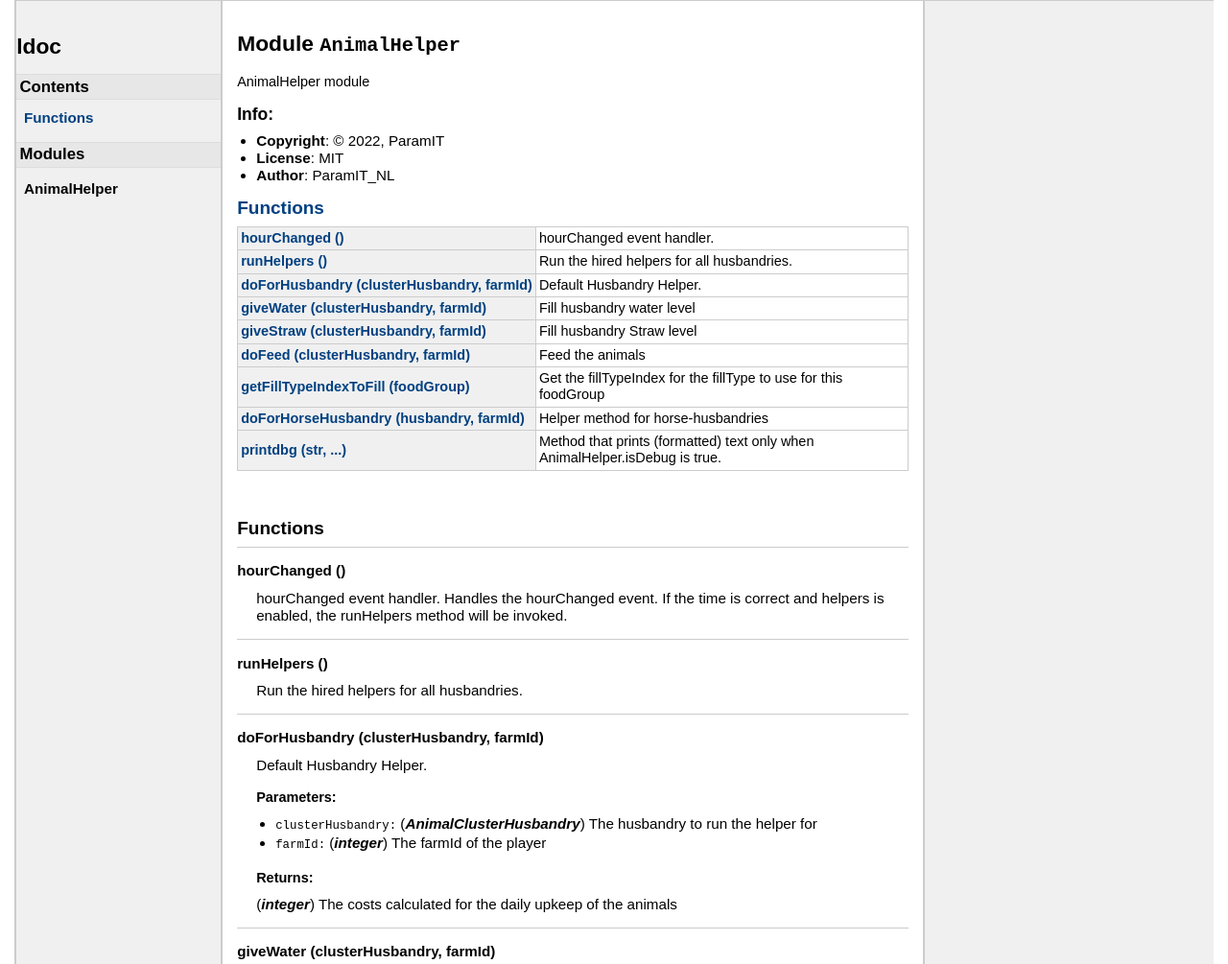
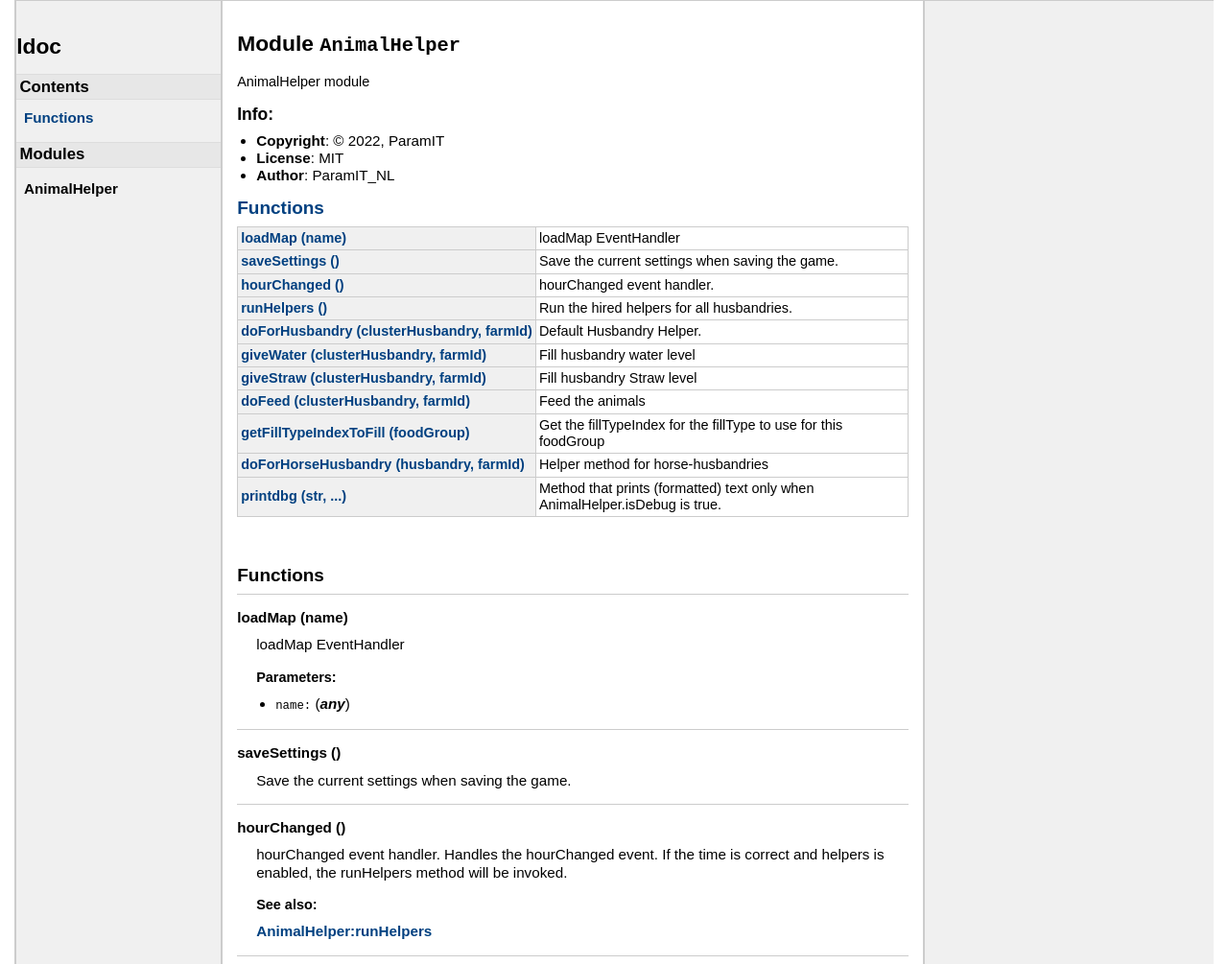
Before and after one commit to ParamITNL/fs22-AnimalHelperMod, a plain HTML site: page doc/index.html in a window 1280 px wide. Shown: the top 1005 px of the page at 96% size. Drawn offline with Linux system fonts and the light colour scheme.

Commit message:
- Saving and loading config when saving/loading game - Filling of straw is configurable (no action/gui yet) - Some code cleanup - Started on selecting FillType based on storage (WIP)

```diff
--- a/doc/index.html
+++ b/doc/index.html
@@ -57,6 +57,14 @@
 <h2><a href="#Functions">Functions</a></h2>
 <table class="function_list">
 	<tr>
+	<td class="name" nowrap><a href="#loadMap">loadMap (name)</a></td>
+	<td class="summary">loadMap EventHandler</td>
+	</tr>
+	<tr>
+	<td class="name" nowrap><a href="#saveSettings">saveSettings ()</a></td>
+	<td class="summary">Save the current settings when saving the game.</td>
+	</tr>
+	<tr>
 	<td class="name" nowrap><a href="#hourChanged">hourChanged ()</a></td>
 	<td class="summary">hourChanged event handler.</td>
 	</tr>
@@ -102,6 +110,41 @@
 
     <dl class="function">
     <dt>
+    <a name = "loadMap"></a>
+    <strong>loadMap (name)</strong>
+    </dt>
+    <dd>
+    loadMap EventHandler
+
+
+    <h3>Parameters:</h3>
+    <ul>
+        <li><span class="parameter">name</span>
+            <span class="types"><span class="type">any</span></span>
+
+        </li>
+    </ul>
+
+
+
+
+
+</dd>
+    <dt>
+    <a name = "saveSettings"></a>
+    <strong>saveSettings ()</strong>
+    </dt>
+    <dd>
+    Save the current settings when saving the game.
+
+
+
+
+
+
+
+</dd>
+    <dt>
     <a name = "hourChanged"></a>
     <strong>hourChanged ()</strong>
     </dt>
@@ -113,6 +156,10 @@
 
 
 
+    <h3>See also:</h3>
+    <ul>
+         <a href="index.html#runHelpers">AnimalHelper:runHelpers</a>
+    </ul>
 
 
 </dd>
@@ -330,7 +377,7 @@
 </div> <!-- id="main" -->
 <div id="about">
 <i>generated by <a href="http://github.com/stevedonovan/LDoc">LDoc 1.4.6</a></i>
-<i style="float:right;">Last updated 2022-01-07 00:55:13 </i>
+<i style="float:right;">Last updated 2022-01-10 13:22:27 </i>
 </div> <!-- id="about" -->
 </div> <!-- id="container" -->
 </body>
--- a/modDesc.xml
+++ b/modDesc.xml
@@ -12,7 +12,9 @@ Pending features:
 - Use food from own storage if available. Otherwise buy.
 
 Changelog:
-- v22.0 Converted mod to FS22
+- v22.0
+	* Converted mod to FS22
+	* French translations by Lactic68
 ]]>
         </en>
         <fr><![CDATA[Répondre automatiquement aux besoins de vos animaux (Nourriture, eau, paillage, gestion des chevaux)
```
Also changed, not shown: 1 other file.
